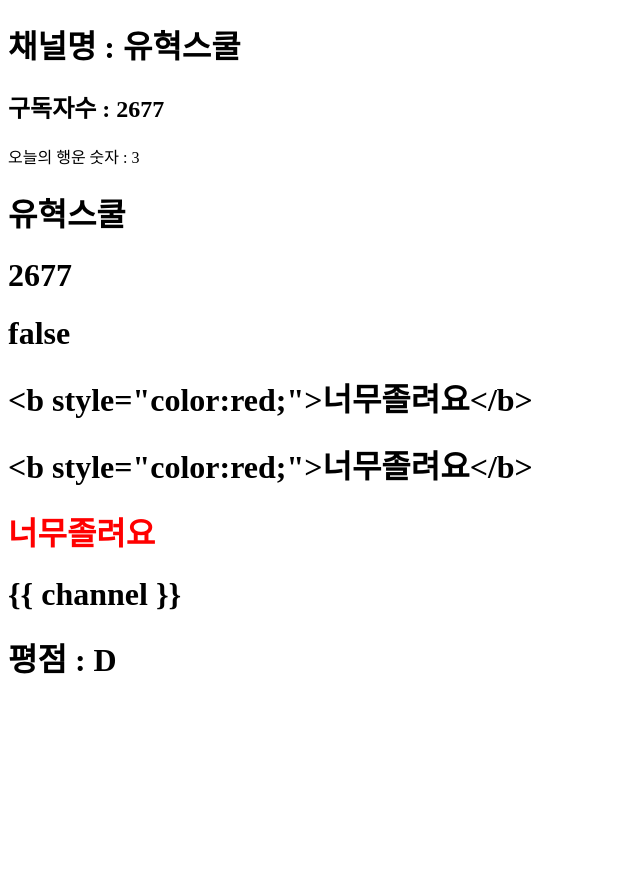
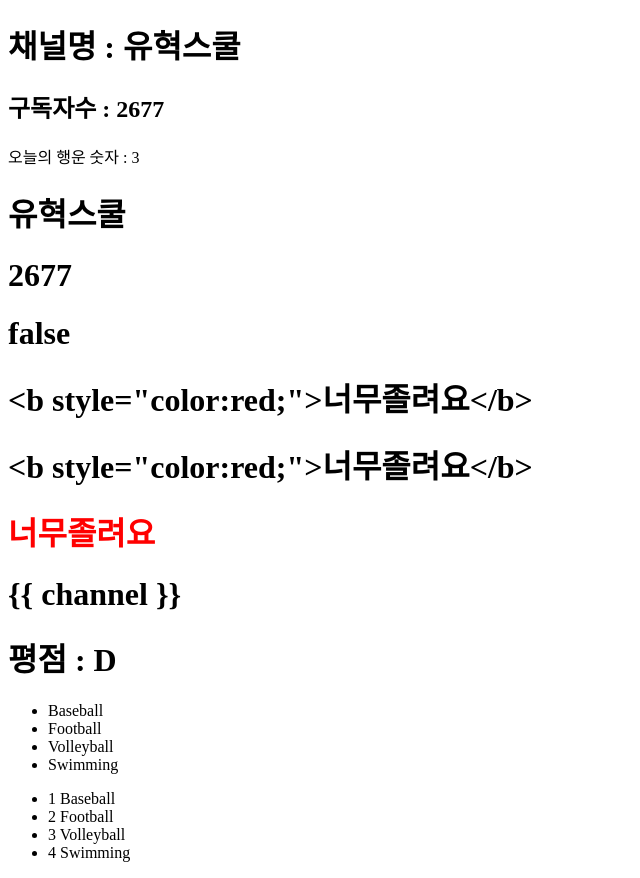
Before and after one commit to YooHyeok/vue-basic-todo-app, a Vue app in the folder v02/: page / in a window 1280 px wide. Shown: the whole page, without its empty margins (0-640 px from the left). Before the commit the page ends 800 px from the top, so only its background shows below. Built offline with nearby package versions, Linux system fonts and the light colour scheme.

Commit message:
feat: `directive` - v-for 예제

```diff
--- a/v02/src/App.vue
+++ b/v02/src/App.vue
@@ -8,6 +8,12 @@ export default {
       y: `<b style="color:red;">너무졸려요</b>`,
       bool: false,
       score: 69,
+      sports: [
+        'Baseball',
+        'Football',
+        'Volleyball',
+        'Swimming',
+      ]
     }
   },
 }
@@ -40,6 +46,16 @@ export default {
   <!-- v-show: v-if~else-if~else와는 다르게 display:none style이 적용 - 스타일로 처리되므로 조건 변경 빈도가 잦을때 사용하는것이 합리적 -->
   <h1 v-show="!bool >= 100">이 영역은 v-show에서 처리하고 있습니다.</h1>
 
+  <!-- v-for: 요소 순회 -->
+  <ul>
+    <li>{{ sports[0] }}</li>
+    <li>{{ sports[1] }}</li>
+    <li>{{ sports[2] }}</li>
+    <li>{{ sports[3] }}</li>
+  </ul>
+  <ul>
+    <li v-for="(sport, index) in sports" :key="index">{{ index + 1 }} {{ sport }}</li>
+  </ul>
 </template>
 
 <style scoped>
```
